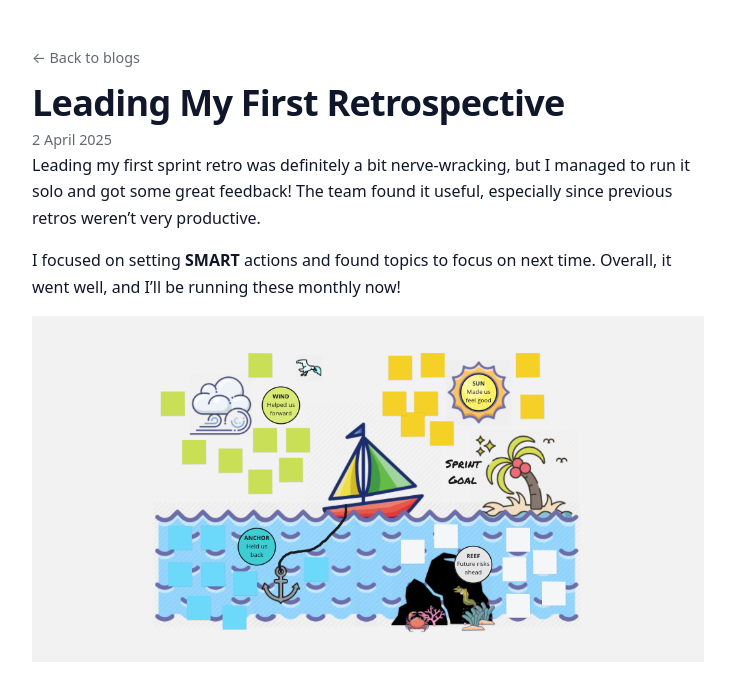
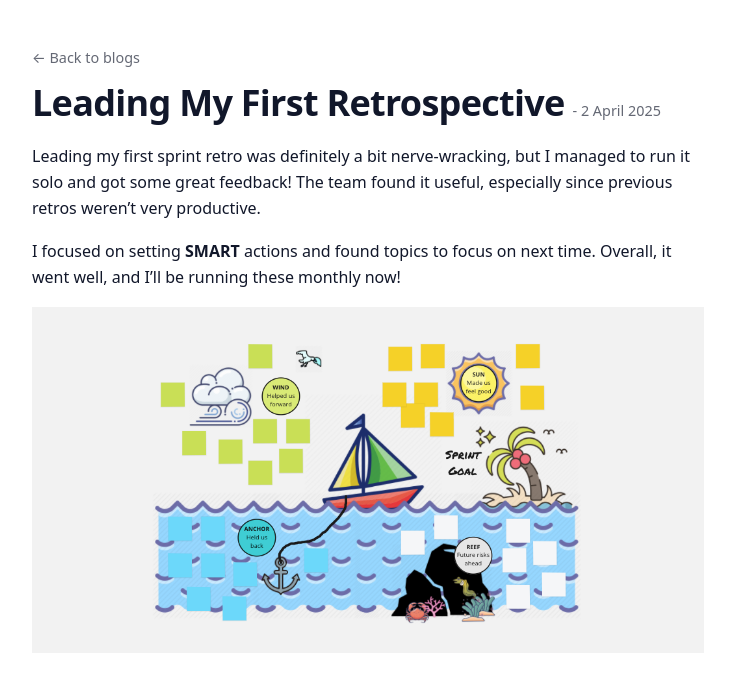
Before and after one commit to MarkEbel/Portfolio, a React (Vite) app in the folder portfolio-website/: page /Portfolio/blogs/leading-retrospective in a window 1280 px wide. Shown: the top 700 px of the page, without its empty margins (272-1007 px from the left). Built offline with nearby package versions, Linux system fonts and the light colour scheme.

Commit message:
made date more inlined for blogs

```diff
--- a/portfolio-website/src/features/blog/BlogPostPage.css
+++ b/portfolio-website/src/features/blog/BlogPostPage.css
@@ -7,21 +7,28 @@
 }
 
 .blogPost__header {
-  margin: 1rem 0 0;
+  width: 100%;
+  margin: 1rem 0 1.25rem;
 }
 
 /* The global h1 is sized for the home page hero. A post title leads body copy
-   in a 42rem column, so it steps down, and its bottom margin matches the gap
-   between paragraphs instead of the hero's 0.25rem. */
+   in a 42rem column, so it steps down. It goes inline so the date reads as a
+   continuation of the title and wraps with it. */
 .blogPost h1 {
+  display: inline;
   font-size: clamp(1.75rem, 4vw, 2.25rem);
-  margin-bottom: 0.35rem;
+  margin-bottom: 0;
 }
 
 .blogPost__date {
-  margin: 0 0 1rem;
+  margin-left: 0.5rem;
   color: var(--muted-color);
   font-size: 0.9rem;
+  white-space: nowrap;
+}
+
+.blogPost__date::before {
+  content: "- ";
 }
 
 .blogPost__all {
--- a/portfolio-website/src/features/blog/BlogPostPage.tsx
+++ b/portfolio-website/src/features/blog/BlogPostPage.tsx
@@ -23,11 +23,9 @@ const BlogPostPage = () => {
       <BackLink fallback={blogsRoute} />
       <header className="blogPost__header">
         <h1>{post.title}</h1>
-        <p className="blogPost__date">
-          <time dateTime={post.publishedAt}>
-            {formatBlogDate(post.publishedAt)}
-          </time>
-        </p>
+        <time className="blogPost__date" dateTime={post.publishedAt}>
+          {formatBlogDate(post.publishedAt)}
+        </time>
       </header>
       <PostComponent />
       {/* Reaching a post from the home preview skips the list, so keep the
--- a/portfolio-website/src/shared/components/ContentCard.css
+++ b/portfolio-website/src/shared/components/ContentCard.css
@@ -24,16 +24,26 @@
 .content-card__body {
   display: flex;
   flex-direction: column;
+  gap: 0.5rem;
 }
 
-.content-card__body h2 {
+/* The date reads as a continuation of the title, so the heading goes inline and
+   the two wrap together as one phrase rather than sitting in separate columns.
+   nowrap keeps the separator attached to the date it introduces. */
+.content-card__header h2 {
+  display: inline;
   margin-bottom: 0;
 }
 
 .content-card__date {
-  margin: 0.25rem 0 0.5rem;
+  margin-left: 0.5rem;
   color: var(--muted-color);
   font-size: 0.9rem;
+  white-space: nowrap;
+}
+
+.content-card__date::before {
+  content: "- ";
 }
 
 @media screen and (max-width: 768px) {
--- a/portfolio-website/src/shared/components/ContentCard.tsx
+++ b/portfolio-website/src/shared/components/ContentCard.tsx
@@ -25,12 +25,14 @@ const ContentCard = ({
     <>
       <img src={image} alt={title} />
       <div className="content-card__body">
-        <h2>{title}</h2>
-        {date && (
-          <p className="content-card__date">
-            <time dateTime={dateTime}>{date}</time>
-          </p>
-        )}
+        <div className="content-card__header">
+          <h2>{title}</h2>
+          {date && (
+            <time className="content-card__date" dateTime={dateTime}>
+              {date}
+            </time>
+          )}
+        </div>
         <p>{description}</p>
       </div>
     </>
```
Also changed, not shown: 1 other file (tests, documents, lock files or other folders).
